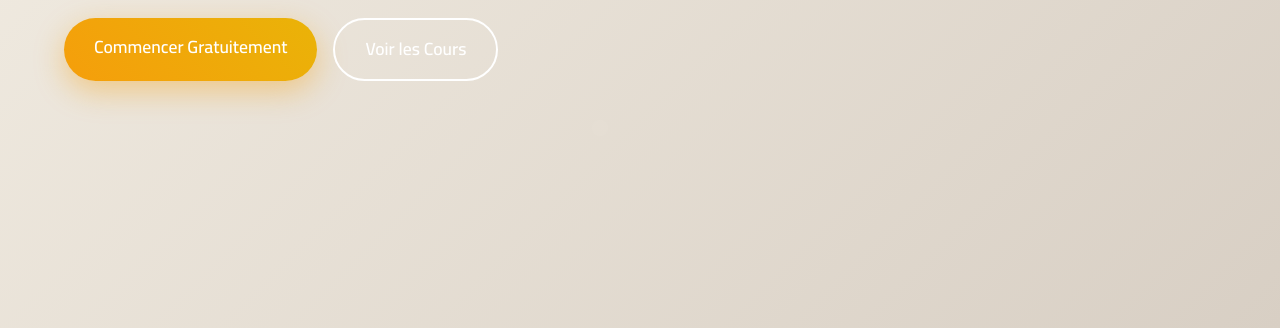
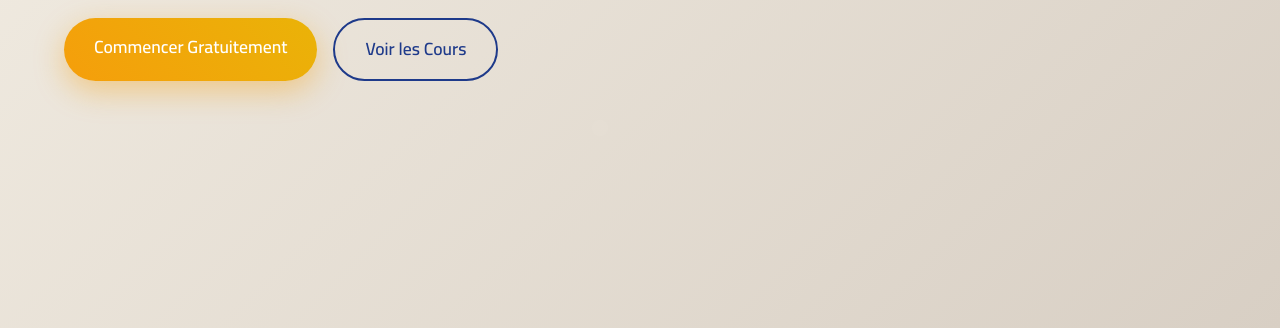
Before and after one commit to etudiantkhamassifatma-commits/institut-arabe, a plain HTML site: page index.html in a window 1280 px wide. Shown: the part 472-800 px from the top of the page. Drawn offline with Linux system fonts and the light colour scheme.

Commit message:
Update style.css

```diff
--- a/style.css
+++ b/style.css
@@ -155,13 +155,14 @@ body {
 
 .btn-secondary {
     background: transparent;
-    color: white;
-    border: 2px solid white;
+    color: #1e3a8a;  /* texte bleu foncé */
+    border: 2px solid #1e3a8a; /* bordure bleu foncé */
+    transition: all 0.3s;
 }
 
 .btn-secondary:hover {
-    background: white;
-    color: #1e3a8a;
+    background: #1e3a8a; /* fond bleu foncé au survol */
+    color: white;        /* texte blanc au survol */
 }
 
 .hero-stats {
```
